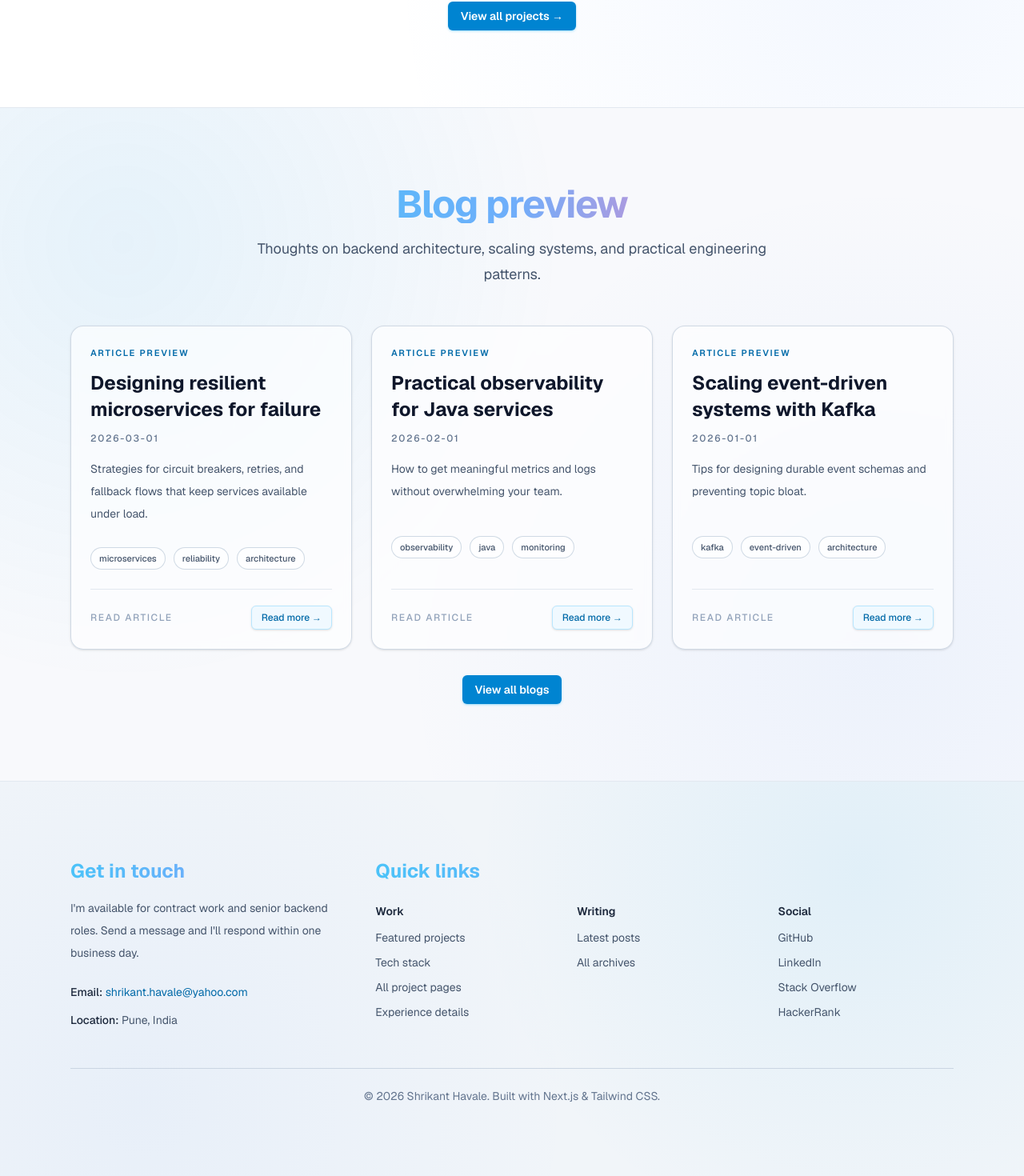
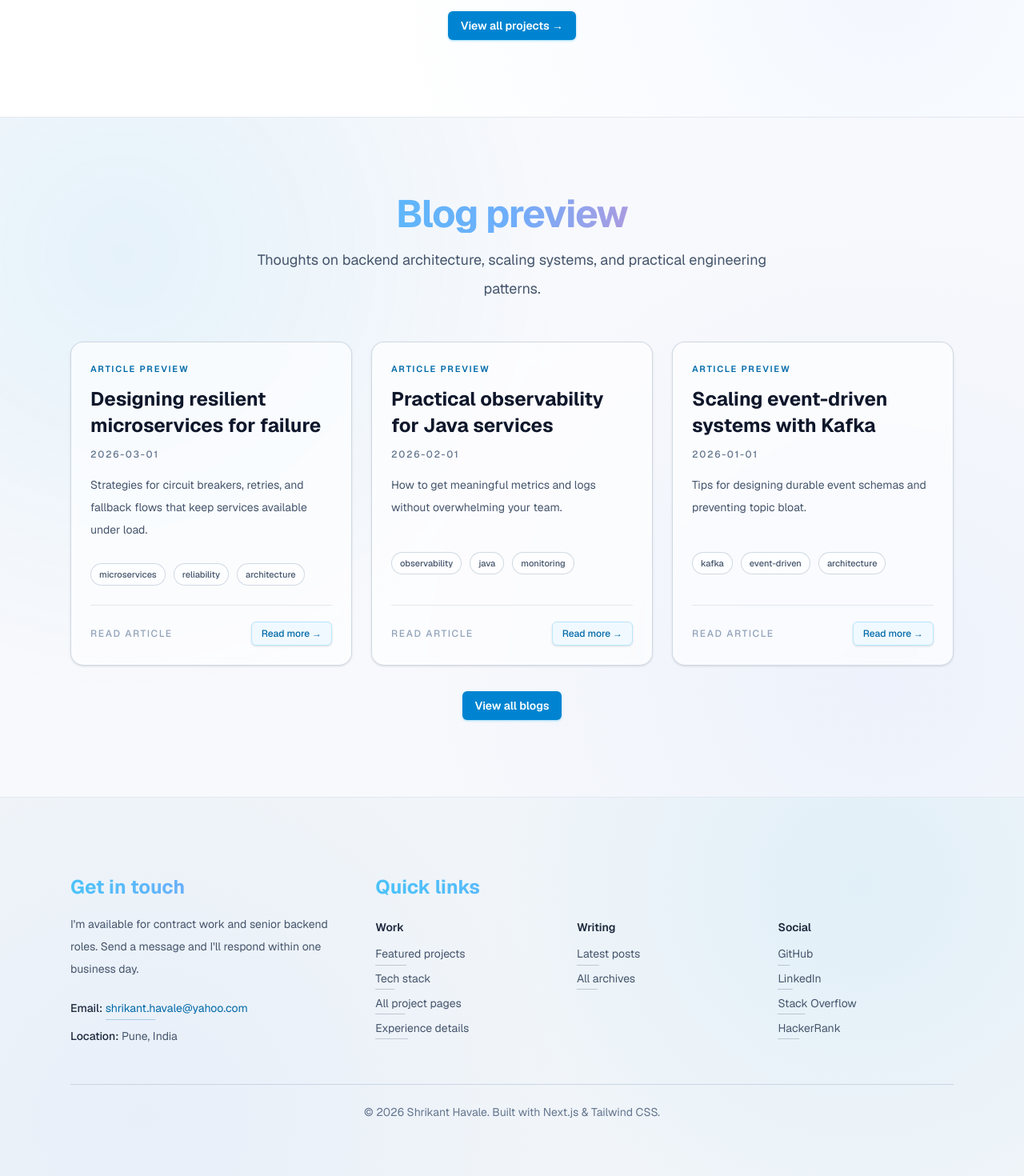
Before and after one commit to shrikanthavale/shrikant-portfolio, a Next.js app: page / in a window 1280 px wide. Shown: the part 2232-3702 px from the top of the page at 80% size. Built offline with nearby package versions, Linux system fonts and the light colour scheme.

Commit message:
style: refine link interactions and section readability

```diff
--- a/app/components/BlogPreview.tsx
+++ b/app/components/BlogPreview.tsx
@@ -10,7 +10,7 @@ export default function BlogPreview() {
       <div className="mx-auto max-w-6xl px-6 py-20 sm:py-24">
         <div className="mx-auto max-w-2xl text-center">
           <h2 className="heading-gradient text-3xl font-bold tracking-tight sm:text-5xl">Blog preview</h2>
-          <p className="mt-4 text-base leading-7 text-slate-600 sm:text-lg sm:leading-8 dark:text-gray-400">
+          <p className="mt-4 text-base leading-8 text-slate-600 sm:text-lg sm:leading-9 dark:text-gray-400">
             Thoughts on backend architecture, scaling systems, and practical engineering patterns.
           </p>
         </div>
--- a/app/components/Footer.tsx
+++ b/app/components/Footer.tsx
@@ -13,7 +13,7 @@ export default function Footer() {
             <div className="mt-6 space-y-3 text-sm leading-relaxed text-slate-600 dark:text-gray-400">
               <p>
                 <span className="font-medium text-slate-800 dark:text-slate-200">Email:</span>{' '}
-                <a href="mailto:shrikant.havale@yahoo.com" className="text-sky-700 hover:text-sky-600 dark:text-sky-300 dark:hover:text-sky-200">shrikant.havale@yahoo.com</a>
+                <a href="mailto:shrikant.havale@yahoo.com" className="text-link-subtle text-sky-700 hover:text-sky-600 dark:text-sky-300 dark:hover:text-sky-200">shrikant.havale@yahoo.com</a>
               </p>
               <p>
                 <span className="font-medium text-slate-800 dark:text-slate-200">Location:</span> Pune, India
@@ -26,26 +26,26 @@ export default function Footer() {
               <div>
                 <p className="text-sm font-semibold text-slate-800 dark:text-slate-200">Work</p>
                 <ul className="mt-3 space-y-2 text-sm leading-relaxed text-slate-600 dark:text-gray-400">
-                  <li><a className="hover:text-slate-900 dark:hover:text-slate-100" href="#projects">Featured projects</a></li>
-                  <li><a className="hover:text-slate-900 dark:hover:text-slate-100" href="#tech">Tech stack</a></li>
-                  <li><Link className="hover:text-slate-900 dark:hover:text-slate-100" href="/projects">All project pages</Link></li>
-                  <li><Link className="hover:text-slate-900 dark:hover:text-slate-100" href="/experience">Experience details</Link></li>
+                  <li><a className="text-link-subtle hover:text-slate-900 dark:hover:text-slate-100" href="#projects">Featured projects</a></li>
+                  <li><a className="text-link-subtle hover:text-slate-900 dark:hover:text-slate-100" href="#tech">Tech stack</a></li>
+                  <li><Link className="text-link-subtle hover:text-slate-900 dark:hover:text-slate-100" href="/projects">All project pages</Link></li>
+                  <li><Link className="text-link-subtle hover:text-slate-900 dark:hover:text-slate-100" href="/experience">Experience details</Link></li>
                 </ul>
               </div>
               <div>
                 <p className="text-sm font-semibold text-slate-800 dark:text-slate-200">Writing</p>
                 <ul className="mt-3 space-y-2 text-sm leading-relaxed text-slate-600 dark:text-gray-400">
-                  <li><a className="hover:text-slate-900 dark:hover:text-slate-100" href="#blog">Latest posts</a></li>
-                  <li><a className="hover:text-slate-900 dark:hover:text-slate-100" href="#">All archives</a></li>
+                  <li><a className="text-link-subtle hover:text-slate-900 dark:hover:text-slate-100" href="#blog">Latest posts</a></li>
+                  <li><a className="text-link-subtle hover:text-slate-900 dark:hover:text-slate-100" href="#">All archives</a></li>
                 </ul>
               </div>
               <div>
                 <p className="text-sm font-semibold text-slate-800 dark:text-slate-200">Social</p>
                 <ul className="mt-3 space-y-2 text-sm leading-relaxed text-slate-600 dark:text-gray-400">
-                  <li><a className="hover:text-slate-900 dark:hover:text-slate-100" href="https://github.com/shrikanthavale" target="_blank" rel="noopener noreferrer">GitHub</a></li>
-                  <li><a className="hover:text-slate-900 dark:hover:text-slate-100" href="https://www.linkedin.com/in/shrikanthavale/" target="_blank" rel="noopener noreferrer">LinkedIn</a></li>
-                  <li><a className="hover:text-slate-900 dark:hover:text-slate-100" href="https://stackoverflow.com/users/2931342/shrikant-havale" target="_blank" rel="noopener noreferrer">Stack Overflow</a></li>
-                  <li><a className="hover:text-slate-900 dark:hover:text-slate-100" href="https://www.hackerrank.com/shrikant_havale" target="_blank" rel="noopener noreferrer">HackerRank</a></li>
+                  <li><a className="text-link-subtle hover:text-slate-900 dark:hover:text-slate-100" href="https://github.com/shrikanthavale" target="_blank" rel="noopener noreferrer">GitHub</a></li>
+                  <li><a className="text-link-subtle hover:text-slate-900 dark:hover:text-slate-100" href="https://www.linkedin.com/in/shrikanthavale/" target="_blank" rel="noopener noreferrer">LinkedIn</a></li>
+                  <li><a className="text-link-subtle hover:text-slate-900 dark:hover:text-slate-100" href="https://stackoverflow.com/users/2931342/shrikant-havale" target="_blank" rel="noopener noreferrer">Stack Overflow</a></li>
+                  <li><a className="text-link-subtle hover:text-slate-900 dark:hover:text-slate-100" href="https://www.hackerrank.com/shrikant_havale" target="_blank" rel="noopener noreferrer">HackerRank</a></li>
                 </ul>
               </div>
             </div>
--- a/app/components/Projects.tsx
+++ b/app/components/Projects.tsx
@@ -8,7 +8,7 @@ export default function Projects() {
       <div className="mx-auto max-w-6xl px-6 py-20 sm:py-24">
         <div className="mx-auto max-w-2xl text-center">
           <h2 className="heading-gradient text-3xl font-bold tracking-tight sm:text-5xl">Featured projects</h2>
-          <p className="mt-4 text-base leading-7 text-slate-600 sm:text-lg sm:leading-8 dark:text-gray-400">
+          <p className="mt-4 text-base leading-8 text-slate-600 sm:text-lg sm:leading-9 dark:text-gray-400">
             Selected work demonstrating backend design, system reliability, and engineering collaboration. Open each project for dedicated implementation and architecture details.
           </p>
         </div>
--- a/app/components/SubpageTopBar.tsx
+++ b/app/components/SubpageTopBar.tsx
@@ -16,7 +16,7 @@ export default function SubpageTopBar({
   maxWidthClass = "max-w-6xl",
 }: SubpageTopBarProps) {
   const leftContent = leftHref ? (
-    <Link href={leftHref} className="text-sm font-medium text-sky-700 transition hover:text-sky-600 dark:text-sky-300 dark:hover:text-sky-200">
+    <Link href={leftHref} className="text-link-subtle text-sm font-medium text-sky-700 hover:text-sky-600 dark:text-sky-300 dark:hover:text-sky-200">
       {leftLabel}
     </Link>
   ) : (
@@ -27,7 +27,7 @@ export default function SubpageTopBar({
     <section className="border-b border-slate-200 bg-white/90 dark:border-slate-800 dark:bg-slate-950/90">
       <div className={`mx-auto flex ${maxWidthClass} items-center justify-between px-6 py-4`}>
         {leftContent}
-        <Link href={rightHref} className="text-sm font-medium text-slate-500 transition hover:text-sky-600 dark:text-slate-400 dark:hover:text-sky-200">
+        <Link href={rightHref} className="text-link-subtle text-sm font-medium text-slate-500 hover:text-sky-600 dark:text-slate-400 dark:hover:text-sky-200">
           {rightLabel}
         </Link>
       </div>
--- a/app/globals.css
+++ b/app/globals.css
@@ -46,6 +46,34 @@ body {
   -webkit-background-clip: text;
   background-clip: text;
   color: transparent;
+}
+
+.text-link-subtle {
+  position: relative;
+  display: inline-block;
+  transition: color 180ms ease;
+}
+
+.text-link-subtle::after {
+  content: "";
+  position: absolute;
+  left: 0;
+  bottom: -0.15rem;
+  width: 100%;
+  height: 1px;
+  border-radius: 9999px;
+  background: currentColor;
+  opacity: 0.28;
+  transform: scaleX(0.35);
+  transform-origin: left;
+  transition:
+    transform 180ms ease,
+    opacity 180ms ease;
+}
+
+.text-link-subtle:hover::after {
+  opacity: 0.7;
+  transform: scaleX(1);
 }
 
 .section-ambient {
```
